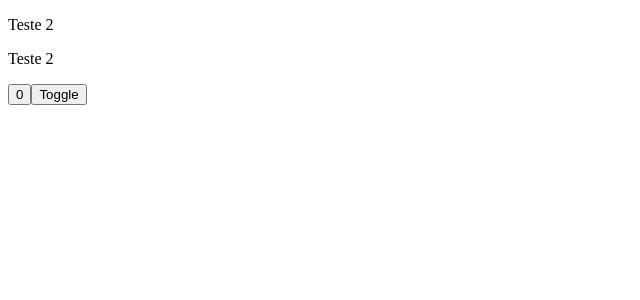
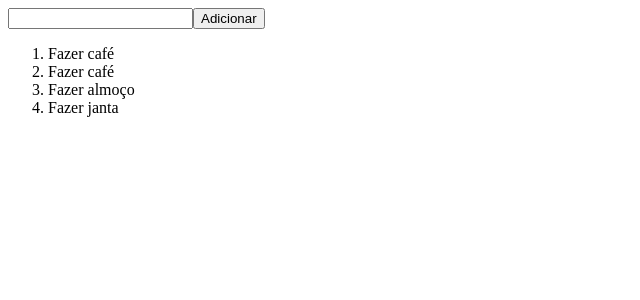
Before and after one commit to ericdiasblu/react-base, a React (Vite) app: page / in a window 1280 px wide. Shown: the top 300 px of the page, without its empty margins (0-640 px from the left). Built offline with nearby package versions, Linux system fonts and the light colour scheme.

Commit message:
feat: lists with map

```diff
--- a/src/App.tsx
+++ b/src/App.tsx
@@ -1,21 +1,23 @@
 import { useState } from "react";
 
 export function App() {
-  const [count, setCount] = useState(0);
-  const [hide, setHide] = useState(false);
-
-  if (hide) return null;
+  const [list, setList] = useState([
+    { id: "1", label: "Fazer café" },
+    { id: "2", label: "Fazer café" },
+    { id: "3", label: "Fazer almoço" },
+    { id: "4", label: "Fazer janta" },
+  ]);
 
   return (
     <div>
-      {hide && <p>Teste 1</p>}
-      {!hide && <p>Teste 2</p>}
+      <input type="text" />
+      <button>Adicionar</button>
 
-      {hide ? <p>Teste 1</p> : <p>Teste 2</p>}
-
-      <button onClick={() => setCount(count + 1)}>{count}</button>
-
-      <button onClick={() => setHide(!hide)}>Toggle</button>
+      <ol>
+        {list.map((listItem) => (
+          <li key={listItem.id}>{listItem.label}</li>
+        ))}
+      </ol>
     </div>
   );
 }
```
